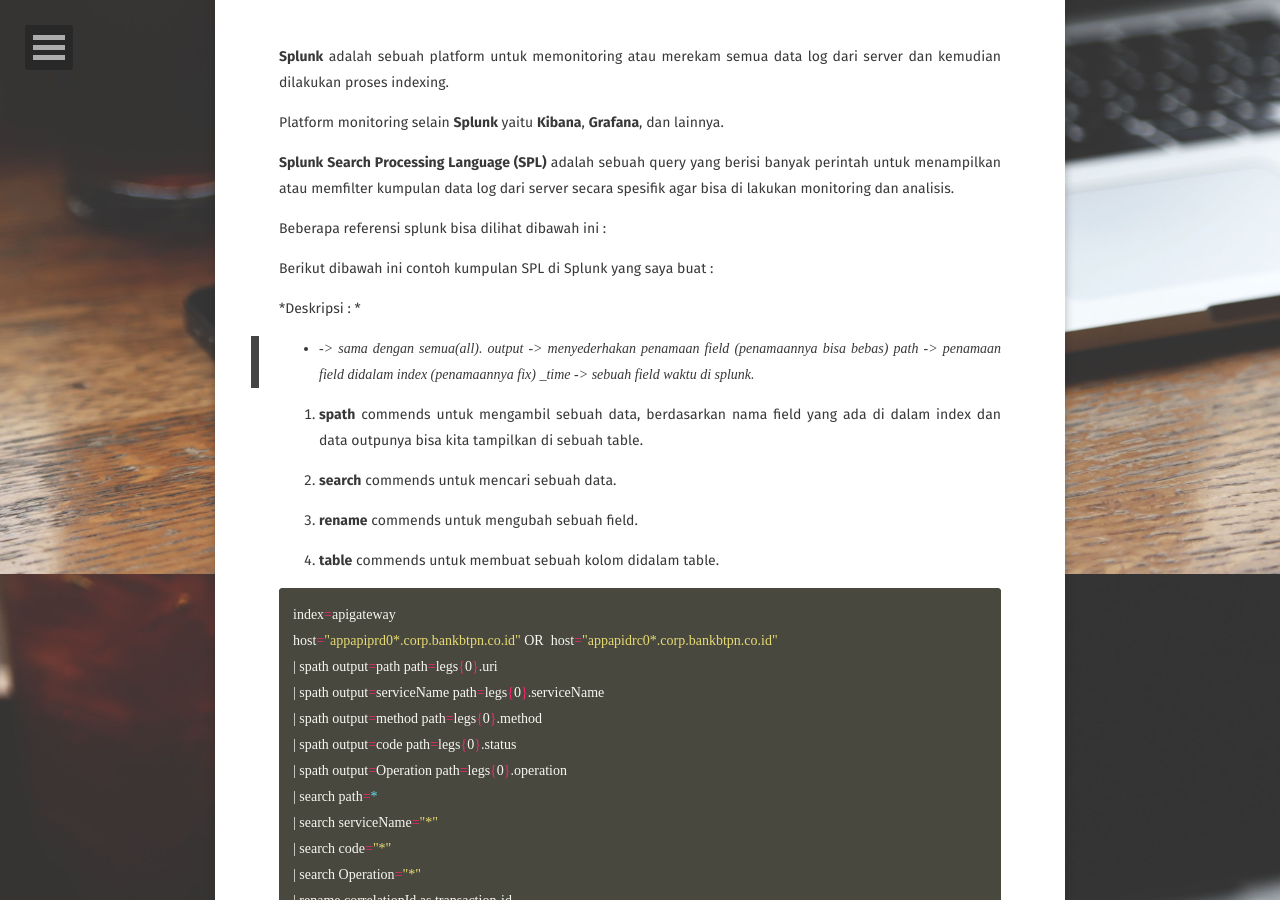
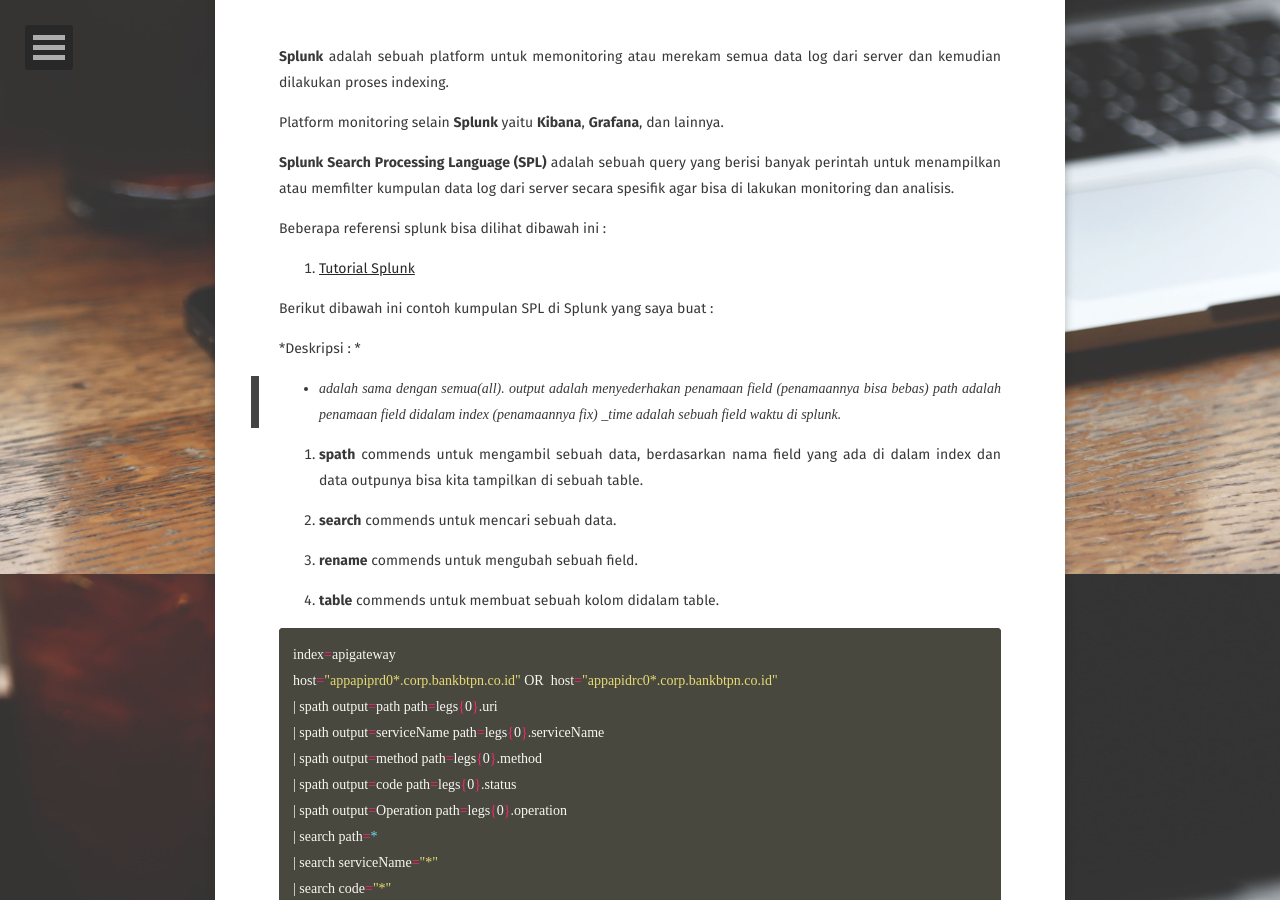
Before and after one commit to SandyRahman/sandyrahman.github.io, a Jekyll site: the page built from _posts/2019-12-18-splunk-dashboard-monitoring.md, in a window 1280 px wide and 900 px high, scrolled down 326 px. Built offline with Jekyll 4.4.1, drawn with Linux system fonts in a browser that asks for light colours; some web fonts are replaced; comment, search, counter and statistics services are not loaded.

Commit message:
Update 2019-12-18-splunk-dashboard-monitoring.md

```diff
--- a/_posts/2019-12-18-splunk-dashboard-monitoring.md
+++ b/_posts/2019-12-18-splunk-dashboard-monitoring.md
@@ -13,15 +13,16 @@
 **Splunk Search Processing Language (SPL)** adalah sebuah query yang berisi banyak perintah untuk menampilkan atau memfilter kumpulan data log dari server secara spesifik agar bisa di lakukan monitoring dan analisis.
 
 Beberapa referensi splunk bisa dilihat dibawah ini :
-
+1. <a href="https://www.tutorialspoint.com/splunk/index.htm"
+     title="tutorialsplunk">Tutorial Splunk</a>
 
 Berikut dibawah ini contoh kumpulan SPL di Splunk yang saya buat :
 
 *Deskripsi : *
-> *			-> sama dengan semua(all).
-> output 	-> menyederhakan penamaan field (penamaannya bisa bebas)
-> path		-> penamaan field didalam index (penamaannya fix)
-> _time		-> sebuah field waktu di splunk.
+> *	adalah sama dengan semua(all).
+> output adalah menyederhakan penamaan field (penamaannya bisa bebas)
+> path adalah penamaan field didalam index (penamaannya fix)
+> _time	adalah sebuah field waktu di splunk.
 
 
 1. **spath** commends untuk mengambil sebuah data, berdasarkan nama field yang ada di dalam index dan data outpunya bisa kita tampilkan di sebuah table.
```
